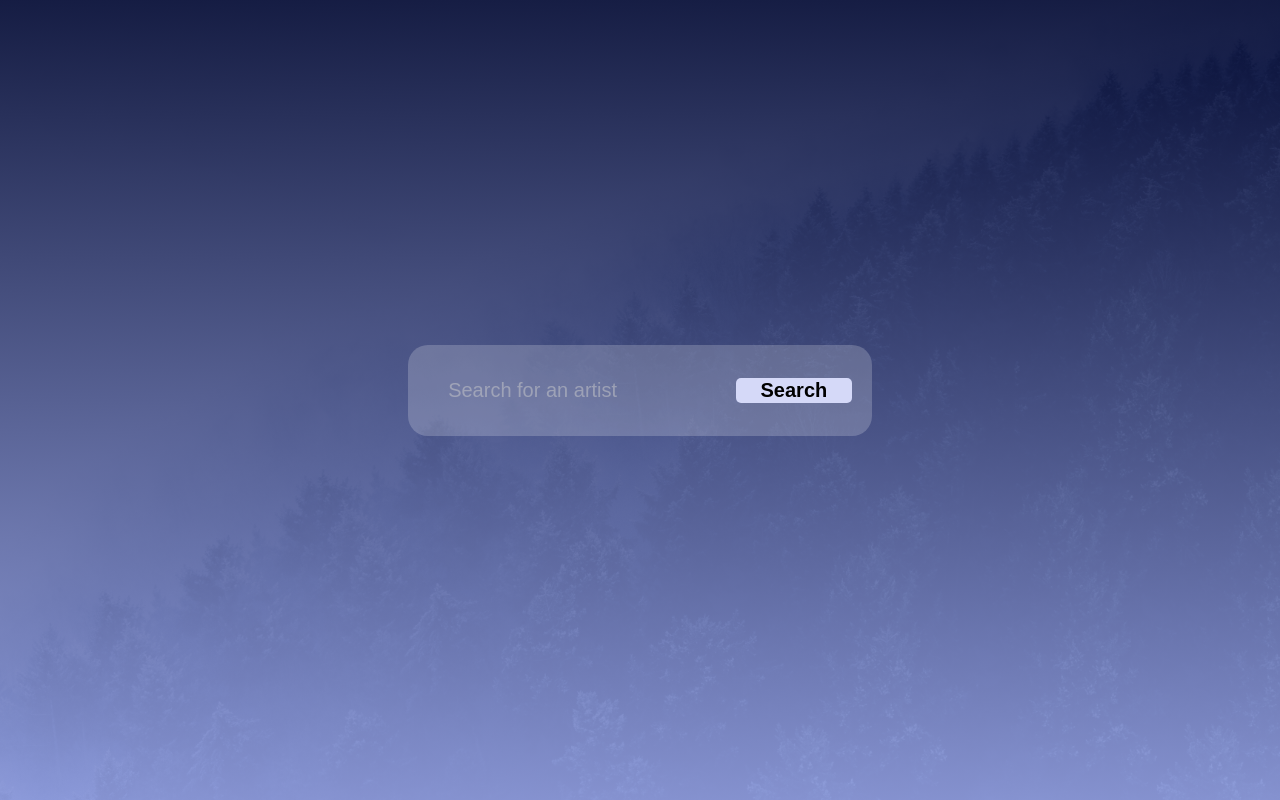
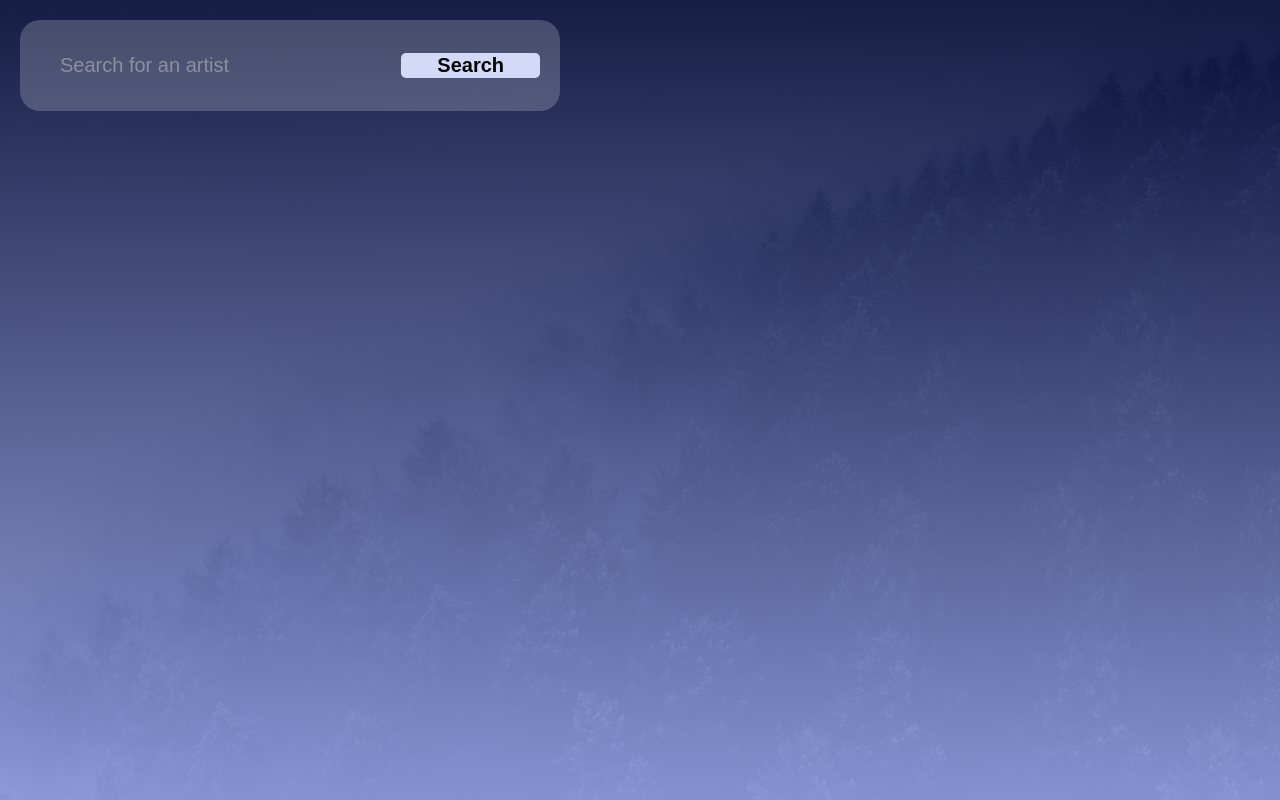
Before and after one commit to Dobby06github/MusicApp, a Flask app: page / in a window 1280 px wide. Run offline with Flask 3, Linux system fonts and the light colour scheme.

Commit message:
Prøveeksamen

```diff
--- a/src/app.py
+++ b/src/app.py
@@ -1,5 +1,5 @@
 from flask import Flask, render_template, request
-from src import Spotify
+import Spotify
 
 app = Flask(__name__)
 
--- a/src/static/css/form.css
+++ b/src/static/css/form.css
@@ -32,9 +32,10 @@ body {
 
 
 .search-bar {
-    posiiton: fixed;
-    margin-bottom: 20px;
-    width: 100%;
+    position: fixed;
+    top: 20px; /* Adjust the distance from the top */
+    left: 20px; /* Adjust the distance from the left */
+    width: calc(100% - 40px); /* Adjust the width */
     max-width: 500px;
     background: rgba(255, 255, 255, 0.2);
     display: flex;
@@ -53,8 +54,6 @@ body {
     color: #fafafa;
     /* Apply border-radius to maintain rounded corners */
 }
-
-
 
 
 
@@ -78,17 +77,17 @@ body {
 }
 
 .artist-info {
-    text-align: center;
+    text-align: center; /* Center text */
     color: white;
     font-family: Poppins, sans-serif;
     font-size: 20px;
+    margin-top: 20px; /* Add some space between search bar and artist info */
 }
 
-{% if data.image %}
-    .artist-info img {
-        width: auto;
-        height: 300px;
+.artist-image {
+    width: auto;
+    height: 300px;
+    border-radius: 20px;
+    margin-top: 20px; /* Add some space between artist info and image */
 
-        margin-bottom: 20px;
-    }
-{% endif %}
+}
--- a/src/templates/index.html
+++ b/src/templates/index.html
@@ -14,6 +14,7 @@
                 <input type="text" placeholder="Search for an artist" name="artist_name" autocomplete="off">
                 <button type="submit">Search</button>
             </form>
+        </div>
         <div class="artist-info">
             {% if error %}
             <p>{{ error }}</p>
@@ -32,7 +33,6 @@
             {% endif %}
         </div>
     </div>
-    </div>
 </body>
 
 </html>
```
Also changed, not shown: src/__init__.py (deleted), src/rahhh.py (deleted), 2 other files. Lines whose indentation alone changed are shown as unchanged.
